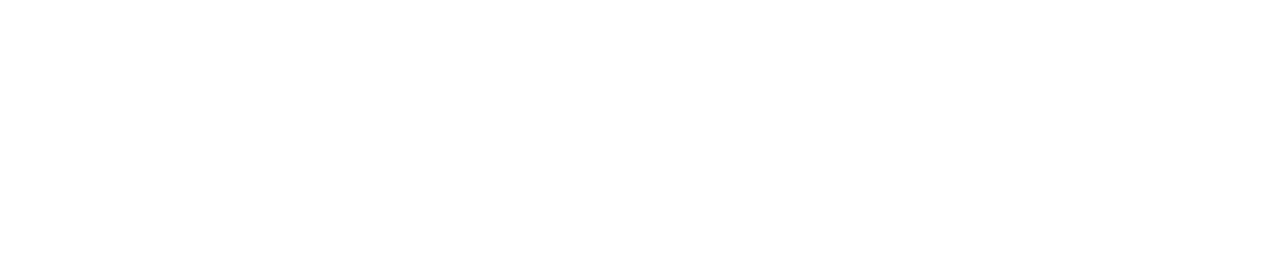
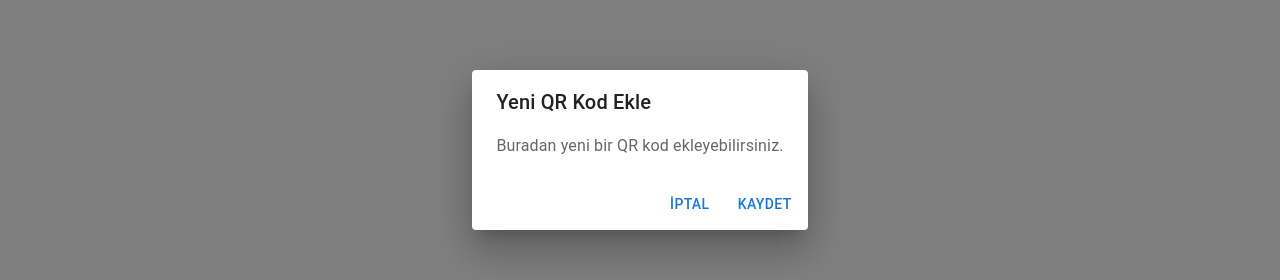
Before and after one commit to Ozhanbirgul/qrCodeApp, a React (Vite) app: page / in a window 1280 px wide. Both pictures are taken after a click on the button "YENI QR KOD". Shown: the part 250-530 px from the top of the page. Built offline with nearby package versions, Linux system fonts and the light colour scheme; no server answers.

Commit message:
dialog ayrı bir bileşene taşındı.

```diff
--- a/package.json
+++ b/package.json
@@ -12,12 +12,15 @@
   "dependencies": {
     "@emotion/react": "^11.14.0",
     "@emotion/styled": "^11.14.1",
+    "@hookform/resolvers": "^5.2.2",
     "@mui/icons-material": "^7.3.2",
     "@mui/material": "^7.3.2",
     "axios": "^1.11.0",
     "react": "^19.1.1",
     "react-dom": "^19.1.1",
-    "react-router-dom": "^7.8.2"
+    "react-hook-form": "^7.62.0",
+    "react-router-dom": "^7.8.2",
+    "zod": "^4.1.8"
   },
   "devDependencies": {
     "@eslint/js": "^9.33.0",
--- a/src/components/MUITable.jsx
+++ b/src/components/MUITable.jsx
@@ -17,6 +17,7 @@
   DialogActions
 } from "@mui/material";
 import api from "../api/axios";
+import QrCodeDialog from "./QrCodeDialog";
 
 const MUITable = () => {
   const [rows, setRows] = useState([]);
@@ -65,20 +66,7 @@
       </Box>
 
       {/* Dialog Alanı */}
-      <Dialog>
-        <DialogTitle>Yeni QR Kod Ekle</DialogTitle>
-        <DialogContent>
-          <DialogContentText>
-            Buradan yeni bir QR kod ekleyebilirsiniz.
-          </DialogContentText>
-
-          {/* Form inputları buraya gelecek. */}
-        </DialogContent>
-        <DialogActions>
-          <Button onClick={handleClose}>İptal</Button>
-          <Button onClick={handleClose}>Kaydet</Button>
-        </DialogActions>
-      </Dialog>
+      <QrCodeDialog open={open} handleClose={handleClose} />
 
 
       {/* Tablo Alanı */}
--- /dev/null
+++ b/src/components/QrCodeDialog.jsx
@@ -0,0 +1,32 @@
+import React from 'react';
+import {
+  Dialog,
+  DialogTitle,
+  DialogContent,
+  DialogContentText,
+  DialogActions,
+  Button,
+} from "@mui/material";
+
+const QrCodeDialog = ({open, handleClose}) => {
+  return (
+    <div>
+      <Dialog open={open} onClose={handleClose}>
+        <DialogTitle>Yeni QR Kod Ekle</DialogTitle>
+        <DialogContent>
+          <DialogContentText>
+            Buradan yeni bir QR kod ekleyebilirsiniz.
+          </DialogContentText>
+
+          {/* Form inputları buraya gelecek. */}
+        </DialogContent>
+        <DialogActions>
+          <Button onClick={handleClose}>İptal</Button>
+          <Button onClick={handleClose}>Kaydet</Button>
+        </DialogActions>
+      </Dialog>
+    </div>
+  )
+}
+
+export default QrCodeDialog
```
Also changed, not shown: 1 other file (tests, documents, lock files or other folders).
